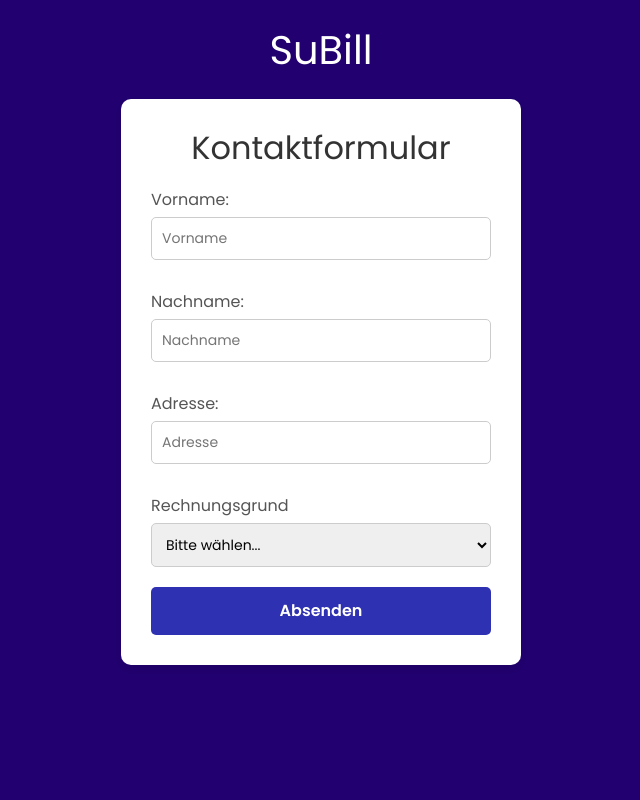
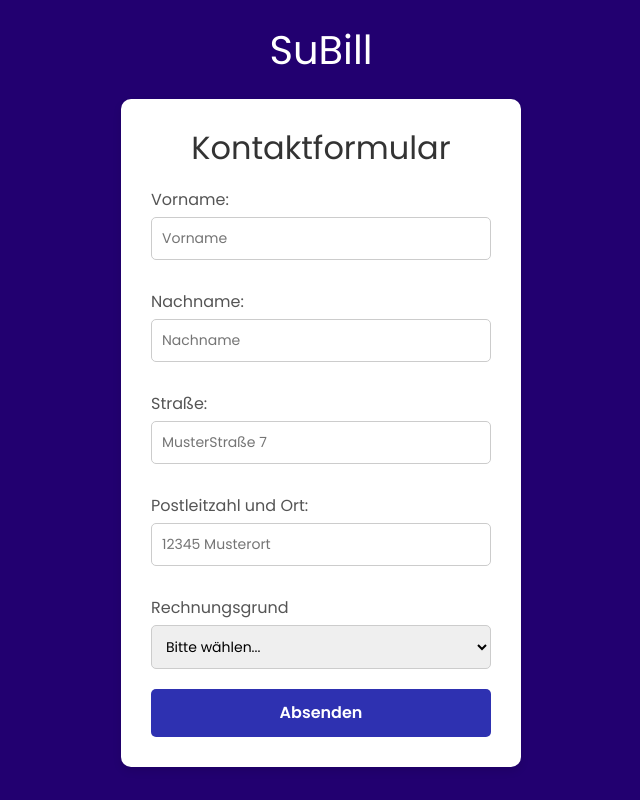
Before and after one commit to urimsu/SuBill, an Angular app: page / in a window 1280 px wide. Shown: the whole page, without its empty margins (319-959 px from the left). Built offline with nearby package versions, Linux system fonts and the light colour scheme.

Commit message:
PDF Erstellung

```diff
--- a/package.json
+++ b/package.json
@@ -24,7 +24,10 @@
     "@ng-bootstrap/ng-bootstrap": "^17.0.1",
     "@popperjs/core": "^2.11.8",
     "bootstrap": "^5.3.2",
+    "canvg": "^4.0.2",
     "express": "^4.18.2",
+    "html2canvas": "^1.4.1",
+    "jspdf": "^2.5.2",
     "rxjs": "~7.8.0",
     "tslib": "^2.3.0",
     "zone.js": "~0.14.10"
--- a/src/app/calculator/calculator.component.html
+++ b/src/app/calculator/calculator.component.html
@@ -1,25 +1,28 @@
 <div class="calculator">
     <div class="form-container">
         <h2>Kontaktformular</h2>
-        <form action="/submit" method="POST">
+        <form (submit)="generatePDF()">
             <label for="vorname">Vorname:</label>
-            <input type="text" id="vorname" name="vorname" placeholder="Vorname" required>
+            <input type="text" id="vorname" [(ngModel)]="vorname" name="vorname" placeholder="Vorname" required>
 
             <label for="nachname">Nachname:</label>
-            <input type="text" id="nachname" name="nachname" placeholder="Nachname" required>
+            <input type="text" id="nachname" [(ngModel)]="nachname" name="nachname" placeholder="Nachname" required>
 
-            <label for="adresse">Adresse:</label>
-            <input type="text" id="adresse" name="adresse" placeholder="Adresse" required>
+            <label for="strasse">Straße:</label>
+            <input type="text" id="strasse" [(ngModel)]="strasse" name="strasse" placeholder="MusterStraße 7" required>
+
+            <label for="plzUndOrt">Postleitzahl und Ort:</label>
+            <input type="text" id="plzUndOrt" [(ngModel)]="plzUndOrt" name="plzUndOrt" placeholder="12345 Musterort" required>
 
             <label for="options">Rechnungsgrund</label>
-            <select id="options" name="options" required>
+            <select id="options" [(ngModel)]="rechnungsgrund" name="options" required>
                 <option value="">Bitte wählen...</option>
-                <option value="option1">Wordpress</option>
-                <option value="option2">Programmiert</option>
-                <option value="option3">Beratung und Google präsenz</option>
+                <option value="Wordpress">Wordpress</option>
+                <option value="Programmiert">Programmiert</option>
+                <option value="Beratung">Beratung und Google präsenz</option>
             </select>
 
-            <button type="submit">Absenden</button>
+            <button type="submit"  >Absenden</button>
         </form>
     </div>
 </div>
--- a/src/app/calculator/calculator.component.ts
+++ b/src/app/calculator/calculator.component.ts
@@ -1,12 +1,46 @@
 import { Component } from '@angular/core';
+import { FormsModule } from '@angular/forms';
+import jsPDF from 'jspdf';
 
 @Component({
   selector: 'app-calculator',
   standalone: true,
-  imports: [],
+  imports: [FormsModule],
   templateUrl: './calculator.component.html',
   styleUrl: './calculator.component.css'
 })
 export class CalculatorComponent {
+  vorname = '';
+  nachname = '';
+  strasse = '';
+  plzUndOrt = '';
+  rechnungsgrund = '';
+  test = '';
+  onSubmit() {
+    this.test = `dies ist eine nachricht von ${this.vorname}, \n ${this.nachname},\n wohnhaft in ${this.strasse}\n ${this.plzUndOrt}.\n Rechnungsgrund: ${this.rechnungsgrund}`;
+    console.log(this.test);
+  }
 
+  generatePDF() {
+    // Erstelle eine neue jsPDF-Instanz
+    const doc = new jsPDF();
+
+    // Füge Text zum PDF hinzu
+    doc.setFontSize(16);
+    doc.text('Rechnung', 10, 10);
+
+    doc.setFontSize(8);
+    doc.text(' SuTech \n Urim Sulejmani\n Prießnitzstraße 7 \n 65203 Wiesbaden ', 150, 20);
+
+    doc.setFontSize(12);
+    doc.text(` ${this.vorname} \n ${this.nachname} \n ${this.strasse} \n ${this.plzUndOrt} \n `, 10, 50);
+
+
+
+    // Füge noch mehr Text oder andere Inhalte hinzu
+    doc.text(`Ihre Rechnung beinhaltet die Dienstleistung ${this.rechnungsgrund}`, 10, 90);
+
+    // Speichere das PDF als Datei
+    doc.save('Rechnung.pdf');
+  }
 }
```
Also changed, not shown: 1 other file (tests, documents, lock files or other folders).
